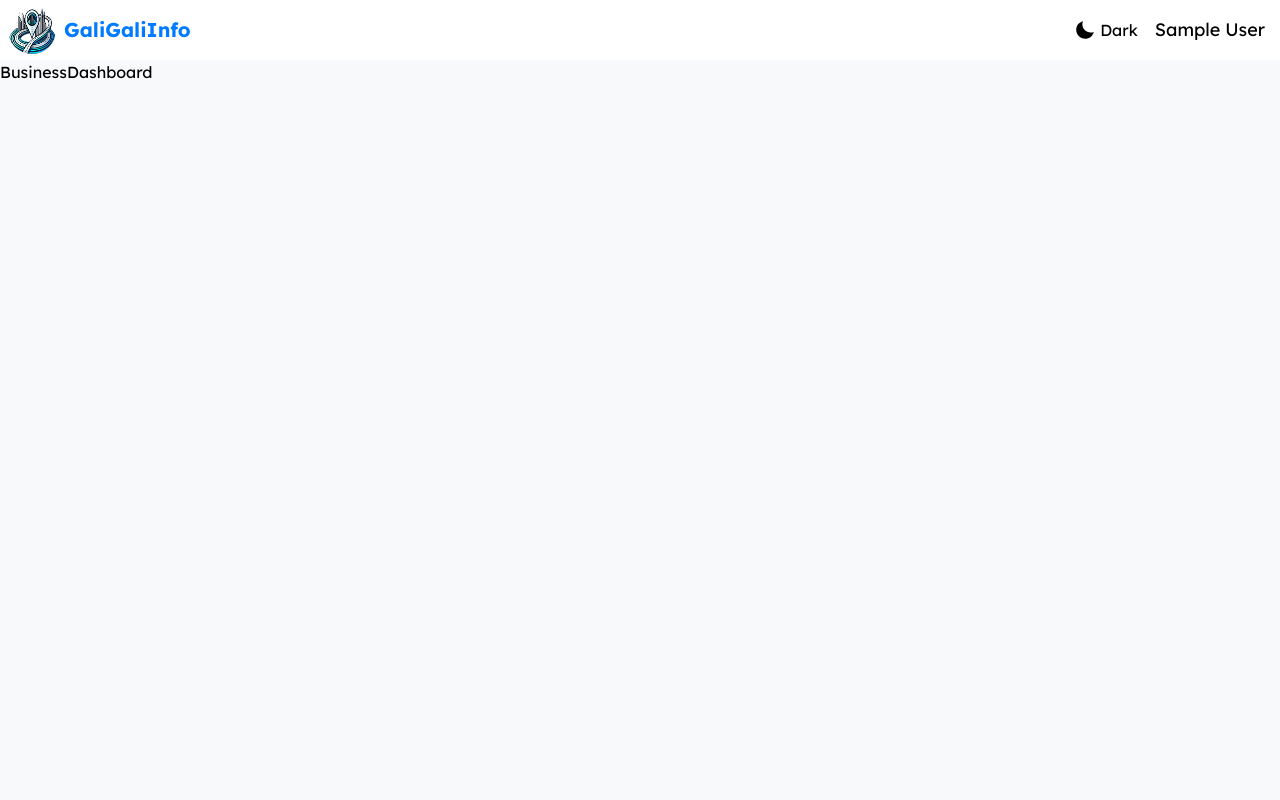
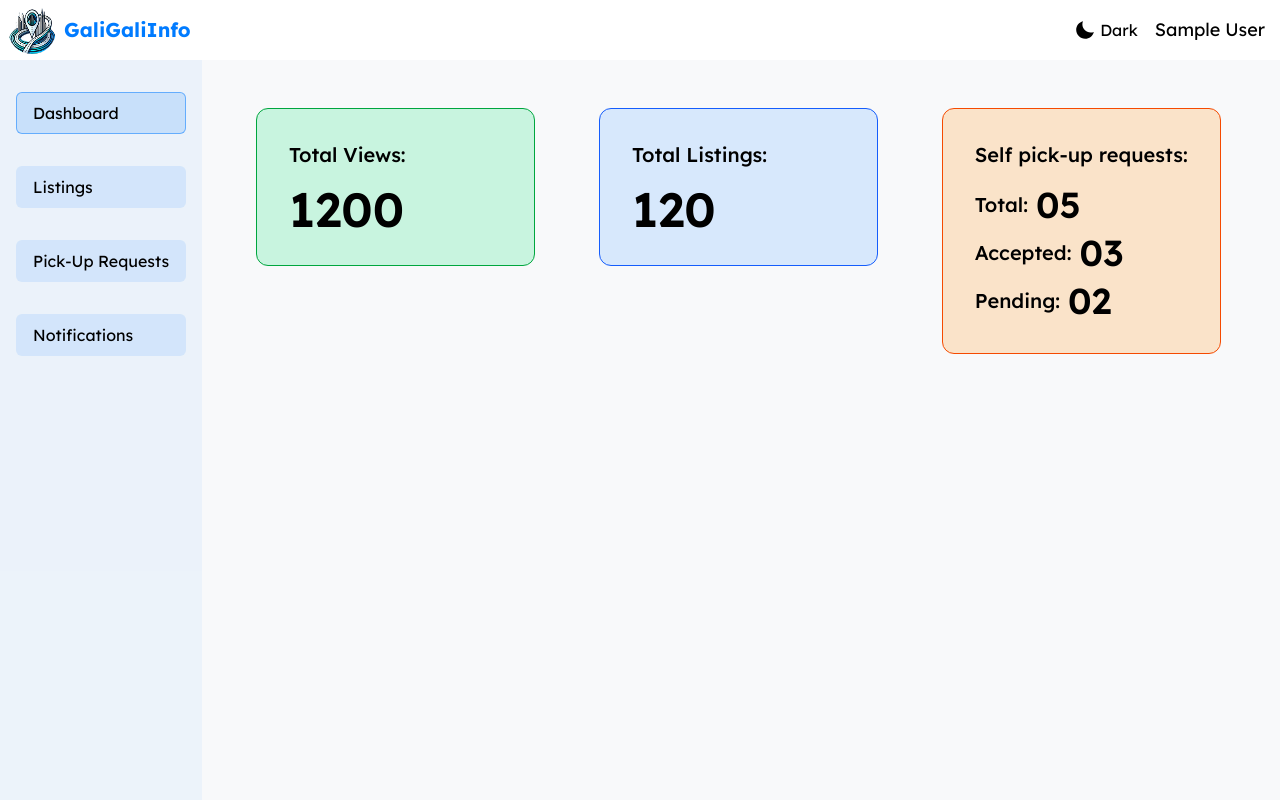
Before and after one commit to corenitin/gali-gali-info, a React (Vite) app in the folder client/: page /business/dashboard in a window 1280 px wide. Shown: the top 800 px of the page. Built offline with nearby package versions, Linux system fonts and the light colour scheme; no server answers; sample sign-in values are in the browser's storage.

Commit message:
feat: enhance BusinessDashboard with request statistics; update layout and conditional rendering for Footer

```diff
--- a/client/src/App.jsx
+++ b/client/src/App.jsx
@@ -1,15 +1,16 @@
 import { Outlet } from "react-router";
-import { DarkModeBtn, Test, Navbar, Footer } from "./components";
-import {Register, Login} from "./pages";
+import { Navbar, Footer } from "./components";
+import { useAuth } from "./context/AuthContext";
 
 function App() {
+  const { user } = useAuth();
   return (
     <div className="min-h-screen bg-base-light dark:bg-base-dark text-dark dark:text-light">
       <Navbar />
       <div className="min-h-screen pt-[3.75rem]">
         <Outlet />
       </div>
-      <Footer />
+      {user && user.role === 'individual' && <Footer />}
     </div>
   );
 }
--- a/client/src/components/BusinessLayout.jsx
+++ b/client/src/components/BusinessLayout.jsx
@@ -5,10 +5,8 @@ import { Outlet } from "react-router";
 function BusinessLayout() {
   return (
     <div className="flex">
-      <div className="bg-base-light dark:bg-base-dark z-10">
-        <Sidebar />
-      </div>
-      <div className="">
+      <Sidebar />
+      <div className="m-4 lg:ml-56">
         <Outlet />
       </div>
     </div>
--- a/client/src/components/Sidebar.jsx
+++ b/client/src/components/Sidebar.jsx
@@ -13,7 +13,7 @@ function Sidebar() {
   const { sidebarOpen } = useAuth();
 
   return (
-    <div className={`${sidebarOpen ? "flex" : "hidden"} bg-base-light dark:bg-base-dark fixed `}>
+    <div className={`${sidebarOpen ? "flex" : "hidden"} lg:flex bg-base-light dark:bg-base-dark fixed `}>
       <div className="px-4 py-8 bg-primary/5 dark:bg-primary-dark/15 min-h-screen">
       <ul className="flex flex-col gap-8 ">
         {links.map((link) => (
--- a/client/src/index.css
+++ b/client/src/index.css
@@ -86,7 +86,7 @@ body::-webkit-scrollbar-thumb:hover {
 }
 
 .head-3 {
-    @apply text-lg xs:text-xl font-medium
+    @apply font-medium
 }
 
 .input {
@@ -104,3 +104,7 @@ body::-webkit-scrollbar-thumb:hover {
 .hover-border {
     @apply cursor-pointer hover:bg-primary/15 hover:dark:bg-primary/15 px-3 py-2 rounded-full border border-transparent hover:border-primary/50 hover:dark:border-primary/50 duration-300 transition-all
 }
+
+.container-2 {
+    @apply h-fit rounded-xl border p-8 flex flex-col gap-4
+}
--- a/client/src/pages/Business/BusinessDashboard.jsx
+++ b/client/src/pages/Business/BusinessDashboard.jsx
@@ -1,9 +1,35 @@
-import React from 'react'
+import React from "react";
 
 function BusinessDashboard() {
+  const requests = [
+    { title: "Total", value: "05" },
+    { title: "Accepted", value: "03" },
+    { title: "Pending", value: "02" },
+  ];
   return (
-    <div>BusinessDashboard</div>
-  )
+    <div className="lg:mt-8 lg:ml-8">
+      <div className="grid xs:grid-cols-2 lg:grid-cols-3 gap-4 sm:gap-8 lg:gap-16">
+        <div className="container-2 bg-green-400/20 border-green-600">
+          <h2 className="head-2">Total Views:</h2>
+          <span className="text-5xl font-semibold  ">1200</span>
+        </div>
+        <div className="container-2 bg-blue-400/20 border-blue-600 ">
+          <h2 className="head-2">Total Listings:</h2>
+          <span className="text-5xl font-semibold  ">120</span>
+        </div>
+        <div className="container-2 bg-orange-400/20 border-orange-600">
+          <h2 className="head-2">Self pick-up requests:</h2>
+          <div className="flex flex-col gap-2 justify-center">
+            {requests.map((req) => (
+              <h3 className="head-2 flex items-center gap-2">
+                {req.title}: <span className="head-1 ">{req.value}</span>
+              </h3>
+            ))}
+          </div>
+        </div>
+      </div>
+    </div>
+  );
 }
 
 export default BusinessDashboard;
--- a/client/src/pages/Dashboard.jsx
+++ b/client/src/pages/Dashboard.jsx
@@ -50,7 +50,7 @@ function Dashboard() {
         {categories.map((category, index) => (
           <li key={index} className="flex flex-col gap-4">
             {/* Category Title */}
-            <h3 className="head-3 ml-2">{category.name}:</h3>
+            <h3 className="head-2 ml-2">{category.name}:</h3>
 
             {/* Product List */}
             <div className="bg-primary/10 p-4 xs:p-6 rounded-xl flex flex-col md:flex-row justify-evenly items-center">
```
